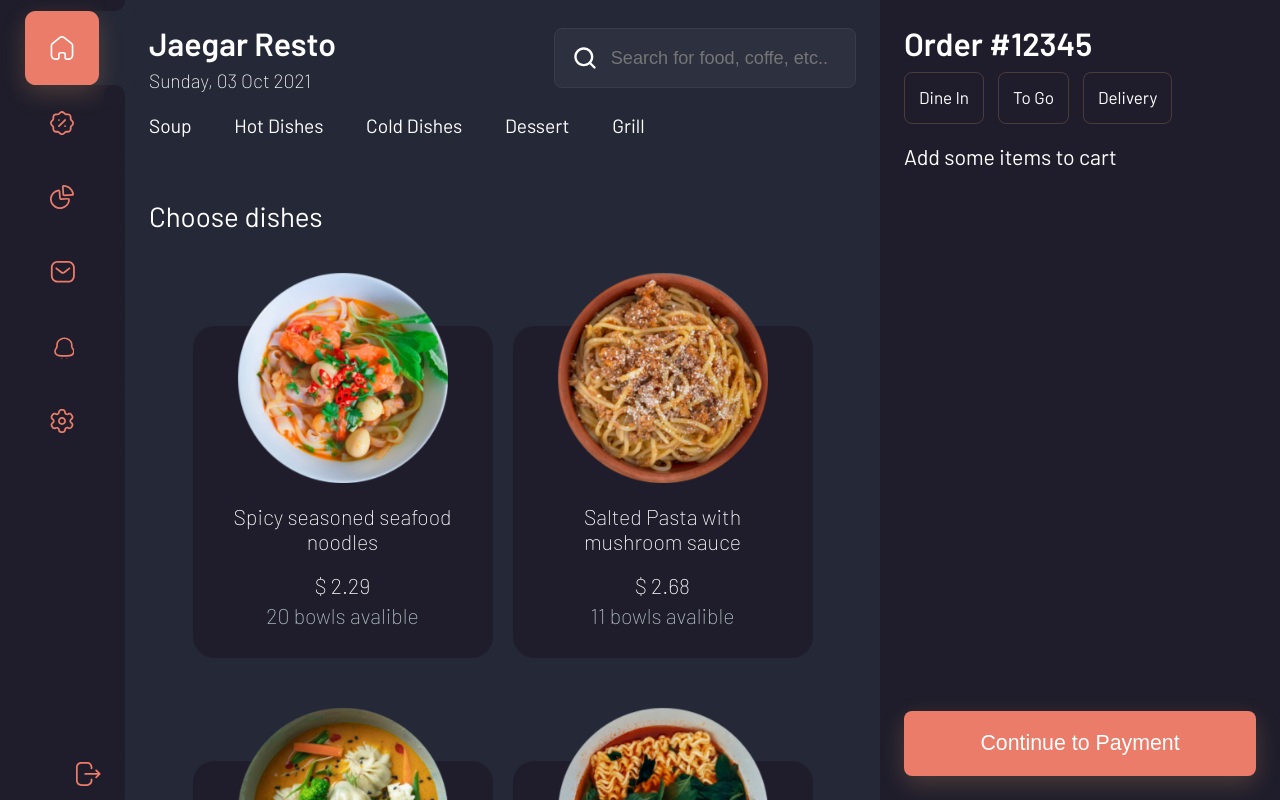
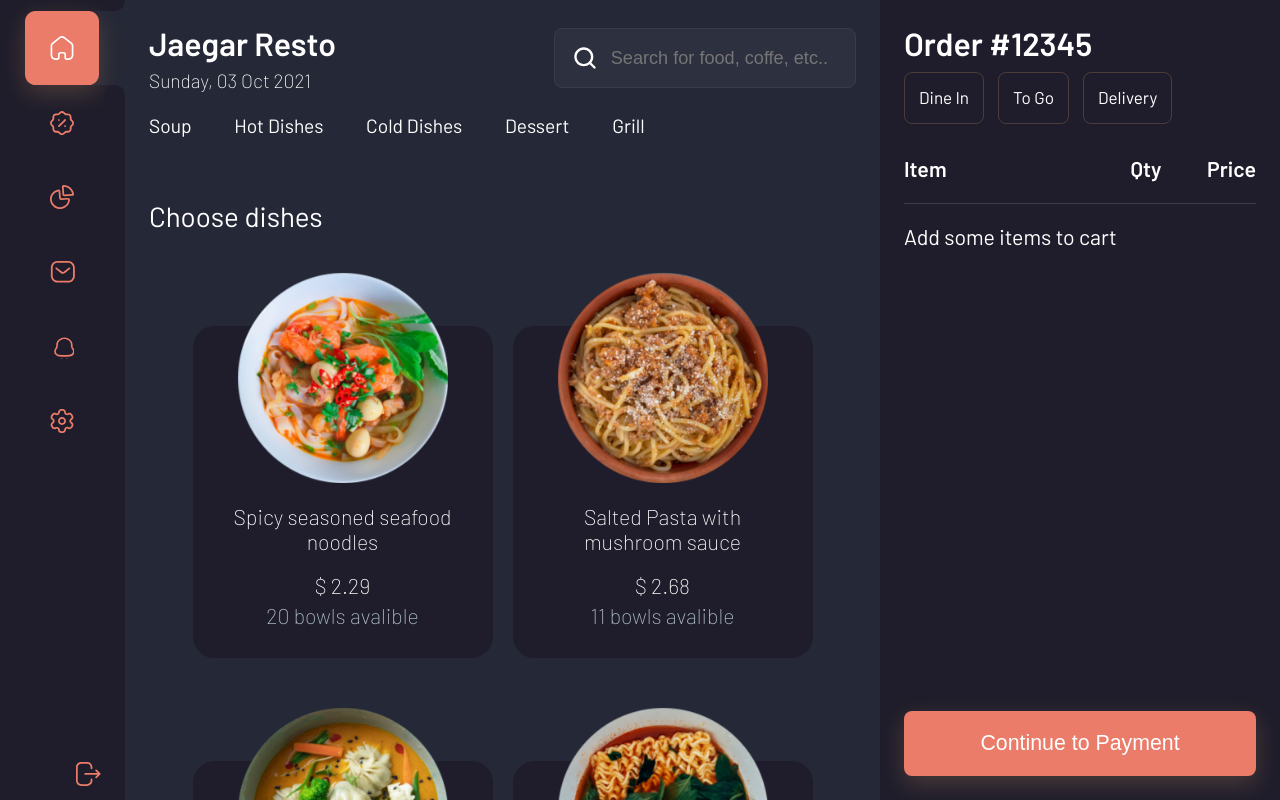
Before and after one commit to bmangust/JaegarResto, a Next.js app: page / in a window 1280 px wide. Shown: the top 800 px of the page. Built offline with nearby package versions, Linux system fonts and the light colour scheme.

Commit message:
add CartListHeader, update structure

```diff
--- a/src/components/Cart/Cart.tsx
+++ b/src/components/Cart/Cart.tsx
@@ -3,7 +3,7 @@ import React from 'react';
 import styled from 'styled-components';
 import Button from '@/components/Button/Button';
 import Delivery from '@/components/Delivery/Delivery';
-import CartList from '../CartList/CartList';
+import CartList from './CartList';
 
 const StyledContainer = styled(motion.div)`
   width: max(30vw, 400px);
--- a/src/components/CartList/CartList.tsx
+++ b/src/components/Cart/CartList.tsx
@@ -3,10 +3,11 @@ import { AnimatePresence, motion } from 'framer-motion';
 import React from 'react';
 import styled from 'styled-components';
 import CartItem from './CartItem';
+import CartListHeader from './CartListHeader';
 
 const StyledDiv = styled(motion.div)`
   flex-grow: 2;
-  margin-top: 20px;
+  margin-top: 10px;
   max-height: calc(100vh - 148px - 75px);
   overflow-y: scroll;
   display: flex;
@@ -44,6 +45,7 @@ function CartList() {
   const items = useAppSelector((state) => state.cart.items);
   return (
     <StyledDiv {...variants} layout>
+      <CartListHeader />
       <AnimatePresence>
         {items.map((el) => (
           <CartItem item={el} key={el.item.id} />
--- /dev/null
+++ b/src/components/Cart/CartListHeader.tsx
@@ -0,0 +1,58 @@
+import styled from 'styled-components';
+
+const StyledDiv = styled.div`
+  color: ${({ theme }) => theme.colors.white};
+  font-size: 1rem;
+  font-weight: 700;
+  height: 70px;
+  /* padding-bottom: 5px; */
+  margin-bottom: 20px;
+  border-bottom: 1px solid ${({ theme }) => theme.colors.base.darkLine};
+  display: flex;
+  align-items: center;
+
+  & span {
+    display: flex;
+    align-items: center;
+  }
+
+  & .itemCol {
+    /* 50px image + 10px margin + 60px input + 10px margin */
+    width: calc(100% - 60px - 70px);
+    height: 50px;
+  }
+
+  & .quantity {
+    width: 60px;
+    margin-left: 10px;
+    padding: 10px 5px;
+  }
+
+  & .total {
+    width: 20%;
+    display: flex;
+    align-items: center;
+    justify-content: flex-end;
+    white-space: nowrap;
+  }
+
+  & .col1 {
+    width: 80%;
+    display: flex;
+    flex-direction: row;
+    justify-content: space-between;
+  }
+`;
+function CartListHeader() {
+  return (
+    <StyledDiv>
+      <div className="col1">
+        <span className="itemCol">Item</span>
+        <span className="quantity">Qty</span>
+      </div>
+      <span className="total">Price</span>
+    </StyledDiv>
+  );
+}
+
+export default CartListHeader;
```
Also changed, not shown: src/components/Cart/CartItem.tsx (renamed from src/components/CartList/CartItem.tsx).
